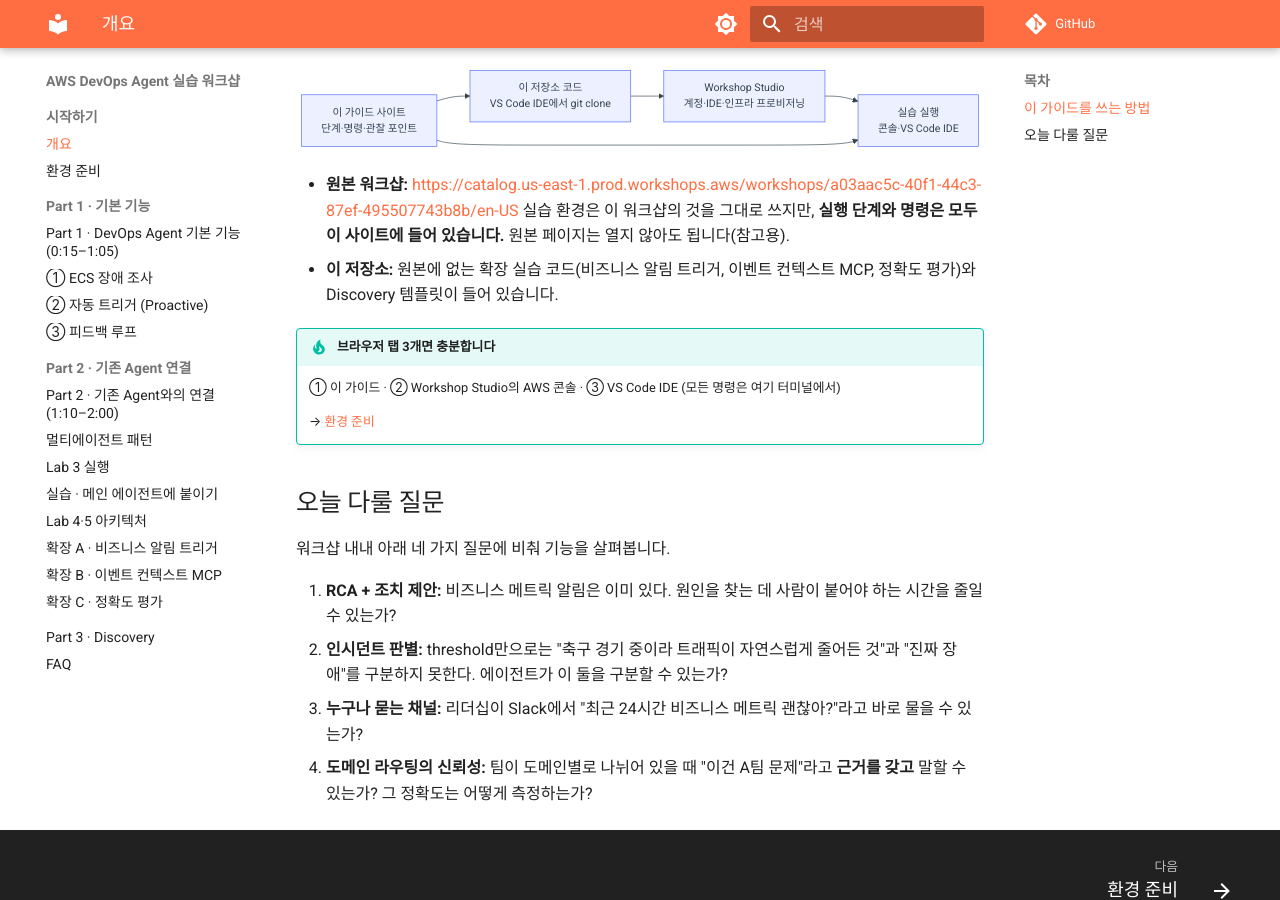
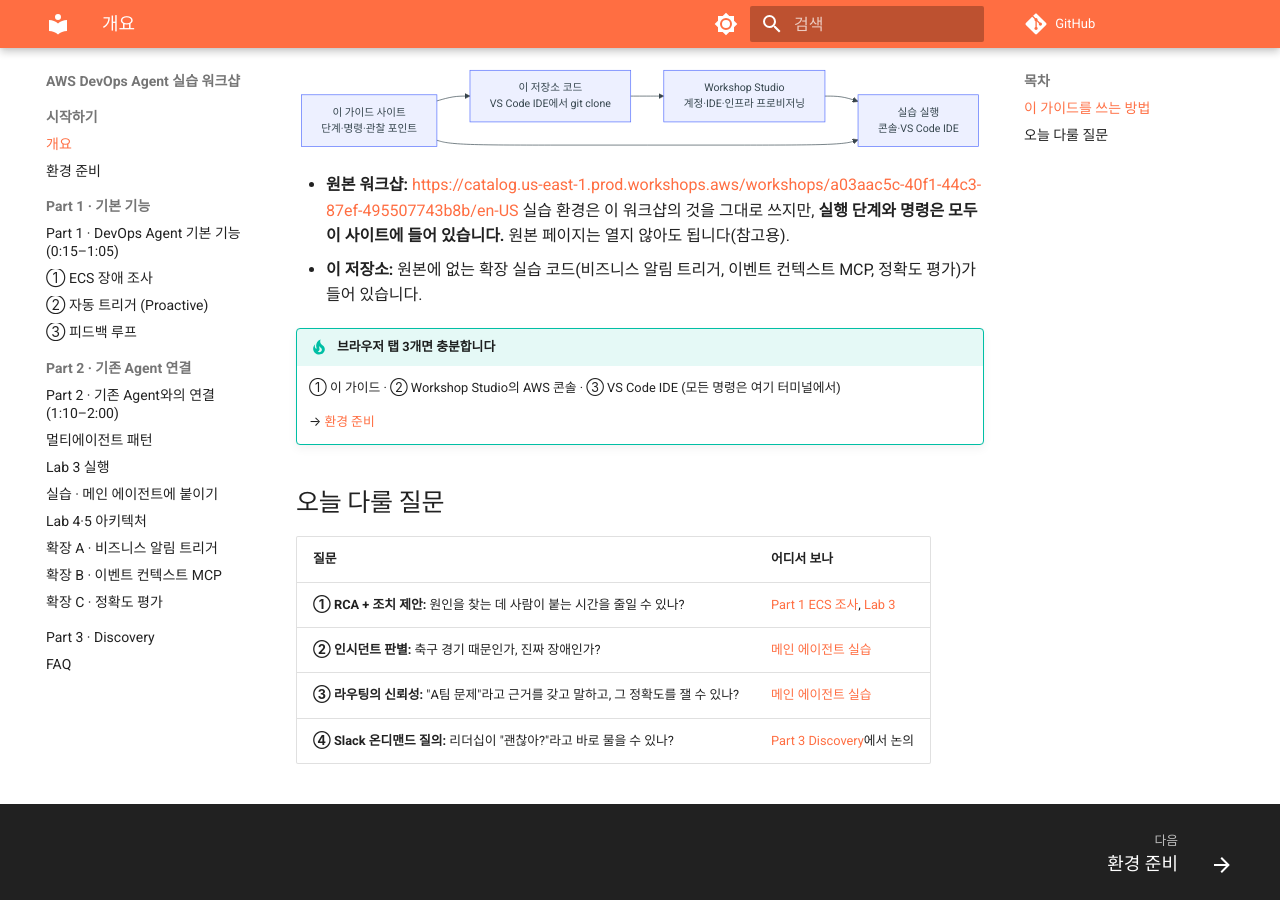
Before and after one commit to hsr87/devops-agent-workshop-kr, an MkDocs documentation site: the page built from docs/index.md, in a window 1280 px wide and 900 px high, scrolled down 934 px. Built offline with MkDocs 1.6.1 and Material for MkDocs 9.7.7, drawn with Linux system fonts in a browser that asks for light colours; comment, search, counter and statistics services are not loaded; some of the changed text lies outside the part shown.

Commit message:
Home: map today's questions to where each is covered
Co-Authored-By: Claude Opus 5.5 <noreply@anthropic.com>

```diff
--- a/docs/index.md
+++ b/docs/index.md
@@ -7,7 +7,7 @@ AWS DevOps Agent의 기능을 **직접 써보면서** 우리 조직의 장애
 | 0:00–0:15 | 시작하기 | 환경 접속, Agent Space 생성, 이 저장소 내려받기 | 실습 |
 | 0:15–1:05 | [Part 1 · 기본 기능](part1/index.md) | 장애 조사 → RCA → Mitigation, 알람 자동 트리거, 피드백 루프 | 실습 |
 | 1:05–1:10 | 휴식 | (휴식 직전에 Lab 3 환경 리셋 실행) | – |
-| 1:10–2:00 | [Part 2 · 기존 Agent 연결](part2/index.md) | 멀티에이전트에서 DevOps Agent 호출, 운영 연동 데모, 확장 패턴 | 실습 + 데모 |
+| 1:10–2:00 | [Part 2 · 기존 Agent 연결](part2/index.md) | 멀티에이전트에서 DevOps Agent 호출, 판별·라우팅, 아키텍처 설명 | 실습 |
 | 2:00–3:00 | [Part 3 · Discovery](part3/index.md) | 고객 상황 듣기 → 신뢰 기준 → PoC 범위 합의 | 토론 |
 
 !!! abstract "워크샵 참가 (Join)"
@@ -33,7 +33,7 @@ flowchart LR
 
 - **원본 워크샵:** <https://catalog.us-east-1.prod.workshops.aws/workshops/a03aac5c-40f1-44c3-87ef-495507743b8b/en-US>
   실습 환경은 이 워크샵의 것을 그대로 쓰지만, **실행 단계와 명령은 모두 이 사이트에 들어 있습니다.** 원본 페이지는 열지 않아도 됩니다(참고용).
-- **이 저장소:** 원본에 없는 확장 실습 코드(비즈니스 알림 트리거, 이벤트 컨텍스트 MCP, 정확도 평가)와 Discovery 템플릿이 들어 있습니다.
+- **이 저장소:** 원본에 없는 확장 실습 코드(비즈니스 알림 트리거, 이벤트 컨텍스트 MCP, 정확도 평가)가 들어 있습니다.
 
 !!! tip "브라우저 탭 3개면 충분합니다"
     ① 이 가이드 · ② Workshop Studio의 AWS 콘솔 · ③ VS Code IDE (모든 명령은 여기 터미널에서)
@@ -42,9 +42,9 @@ flowchart LR
 
 ## 오늘 다룰 질문
 
-워크샵 내내 아래 네 가지 질문에 비춰 기능을 살펴봅니다.
-
-1. **RCA + 조치 제안:** 비즈니스 메트릭 알림은 이미 있다. 원인을 찾는 데 사람이 붙어야 하는 시간을 줄일 수 있는가?
-2. **인시던트 판별:** threshold만으로는 "축구 경기 중이라 트래픽이 자연스럽게 줄어든 것"과 "진짜 장애"를 구분하지 못한다. 에이전트가 이 둘을 구분할 수 있는가?
-3. **누구나 묻는 채널:** 리더십이 Slack에서 "최근 24시간 비즈니스 메트릭 괜찮아?"라고 바로 물을 수 있는가?
-4. **도메인 라우팅의 신뢰성:** 팀이 도메인별로 나뉘어 있을 때 "이건 A팀 문제"라고 **근거를 갖고** 말할 수 있는가? 그 정확도는 어떻게 측정하는가?
+| 질문 | 어디서 보나 |
+|---|---|
+| **① RCA + 조치 제안:** 원인을 찾는 데 사람이 붙는 시간을 줄일 수 있나? | [Part 1 ECS 조사](part1/ecs.md), [Lab 3](part2/lab3.md) |
+| **② 인시던트 판별:** 축구 경기 때문인가, 진짜 장애인가? | [메인 에이전트 실습](part2/ext-router.md) |
+| **③ 라우팅의 신뢰성:** "A팀 문제"라고 근거를 갖고 말하고, 그 정확도를 잴 수 있나? | [메인 에이전트 실습](part2/ext-router.md) |
+| **④ Slack 온디맨드 질의:** 리더십이 "괜찮아?"라고 바로 물을 수 있나? | [Part 3 Discovery](part3/index.md)에서 논의 |
```
